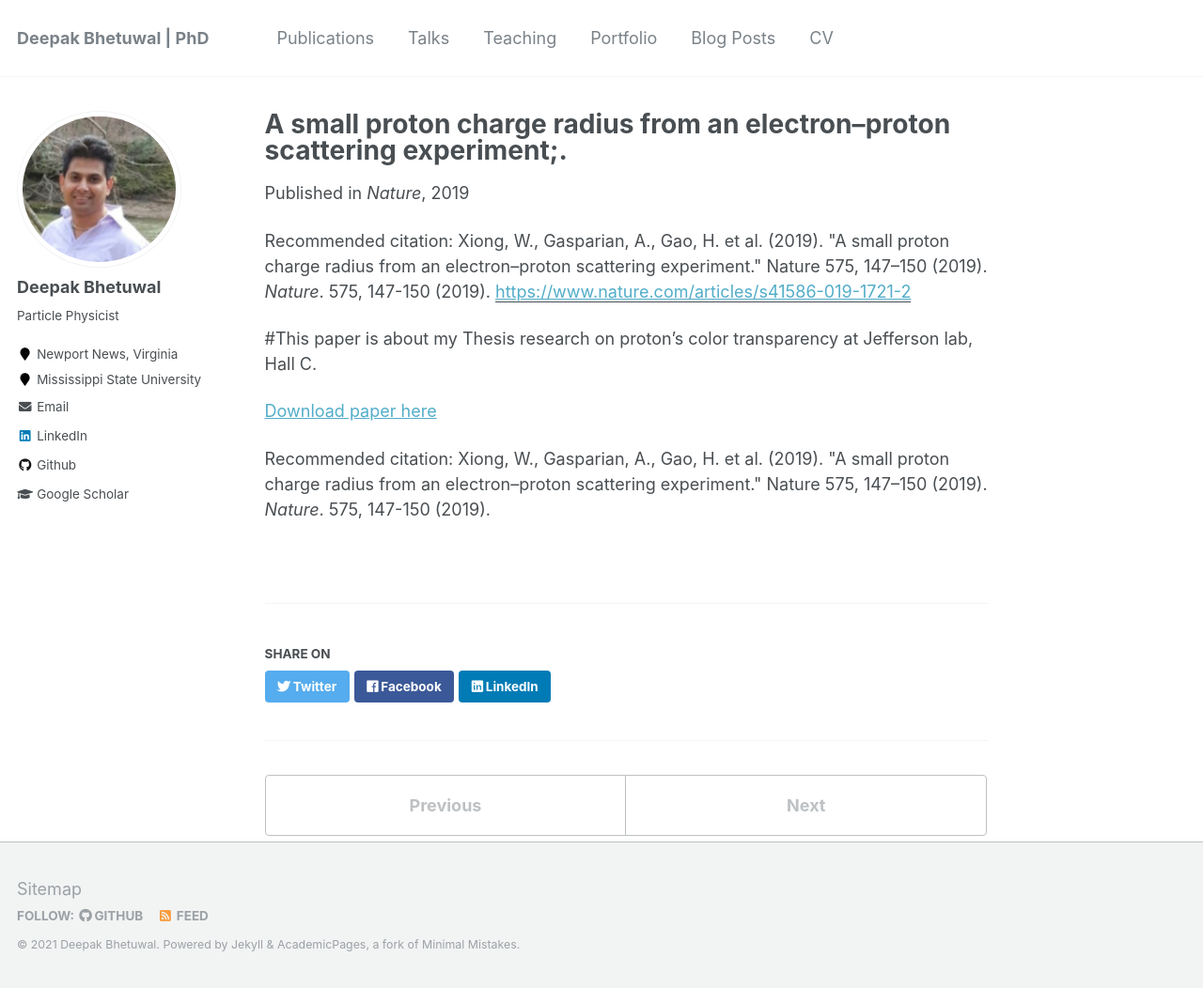
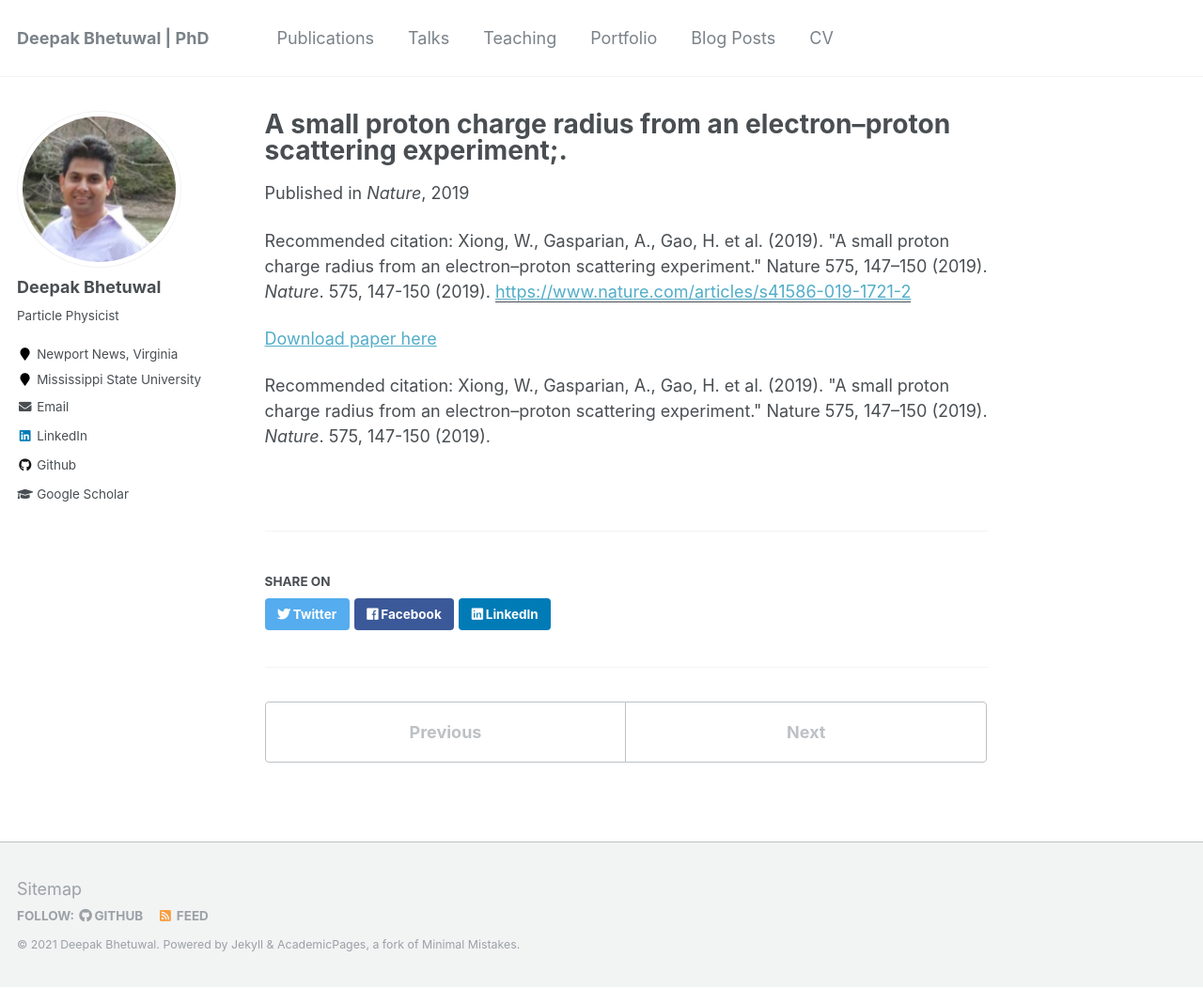
Before and after one commit to dkb208/dkb208.github.io, a Jekyll site: the page built from _publications/2010-10-01-paper-title-number-2.md, in a window 1280 px wide and 1052 px high. Shown: the whole window at 94% size. Built offline with Jekyll 4.4.1, drawn with Linux system fonts in a browser that asks for light colours.

Commit message:
Update 2010-10-01-paper-title-number-2.md

```diff
--- a/_publications/2010-10-01-paper-title-number-2.md
+++ b/_publications/2010-10-01-paper-title-number-2.md
@@ -2,13 +2,11 @@
 title: "A small proton charge radius from an electron–proton scattering experiment;."
 collection: publications
 permalink: /publication/2015-10-01-paper-title-number-2
-#excerpt: 'This paper is about my thesis research.'
 date: 2019-11-06.
 venue: 'Nature'
 paperurl: 'https://www.nature.com/articles/s41586-019-1721-2'
 citation: 'Xiong, W., Gasparian, A., Gao, H. et al. (2019). &quot;A small proton charge radius from an electron–proton scattering experiment.&quot; Nature 575, 147–150 (2019). <i>Nature</i>. 575, 147-150 (2019).'
 ---
-#This paper is about my Thesis research on proton's color transparency at Jefferson lab, Hall C.
 
 [Download paper here](https://www.osti.gov/servlets/purl/1599193)
 
```
